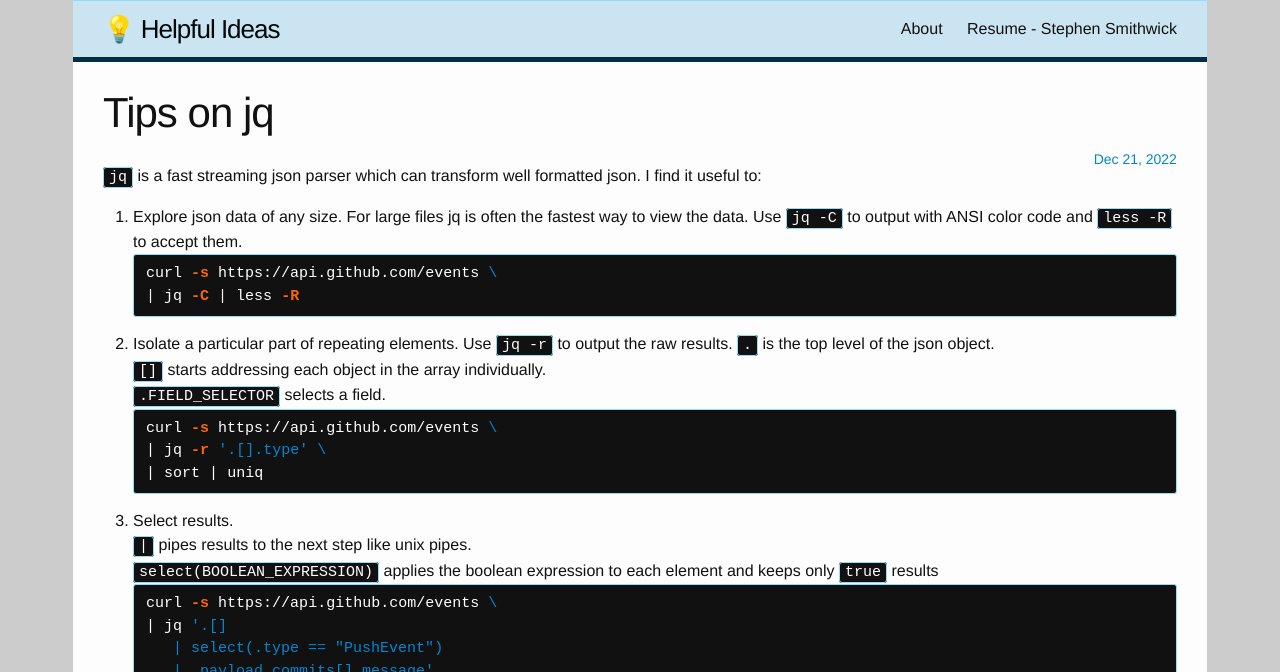
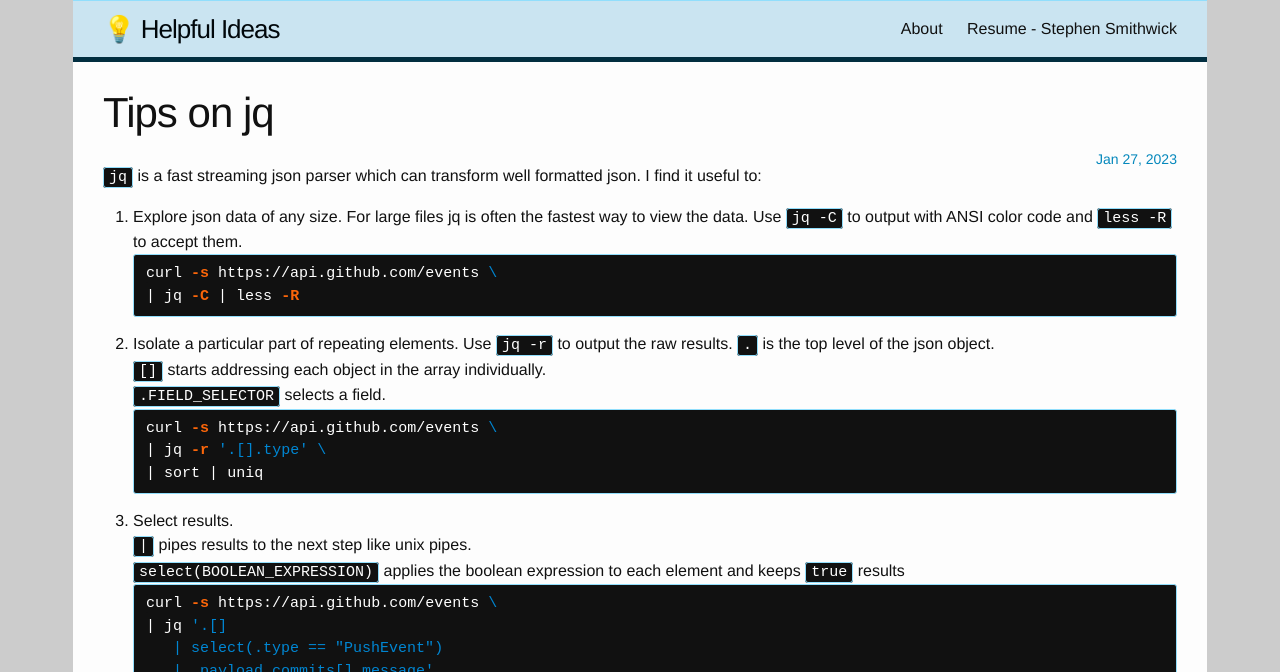
Before and after one commit to StephenSmithwick/StephenSmithwick.github.io, a Jekyll site: the page built from _posts/2023-01-27-jq.md, in a window 1280 px wide. Shown: the top 672 px of the page. Built offline with Jekyll 4.4.1, drawn with Linux system fonts in a browser that asks for light colours.

Commit message:
Removing duplicate date in post frontmatter which already exists in the post name. Removing date from post url structure

````diff
--- a/_config.yml
+++ b/_config.yml
@@ -13,6 +13,7 @@
 logo: images/logo.jpeg
 show_downloads: true
 google_analytics: UA-60117878-2
+permalink: none
 collections:
   - resume
 
--- a/_posts/2023-01-27-jq.md
+++ b/_posts/2023-01-27-jq.md
@@ -1,8 +1,7 @@
 ---
 layout: post
 title:  "Tips on jq"
-date:   2022-12-21
-categories: Ops
+categories: devops
 ---
 
 `jq` is a fast streaming json parser which can transform well formatted json.  I find it useful to:
@@ -23,7 +22,7 @@
 ```
 3. Select results.
 `|` pipes results to the next step like unix pipes.
-`select(BOOLEAN_EXPRESSION)` applies the boolean expression to each element and keeps only `true` results
+`select(BOOLEAN_EXPRESSION)` applies the boolean expression to each element and keeps `true` results
 ```zsh
 curl -s https://api.github.com/events \
 | jq '.[]
````
Also changed, not shown: _posts/2022-12-21-my-Brewfile.md (+1 -2 lines), _posts/2023-03-03-leetcode-algorithms.md (+1 -2 lines), _posts/2023-03-05-ways-of-working.md (+1 -2 lines).
